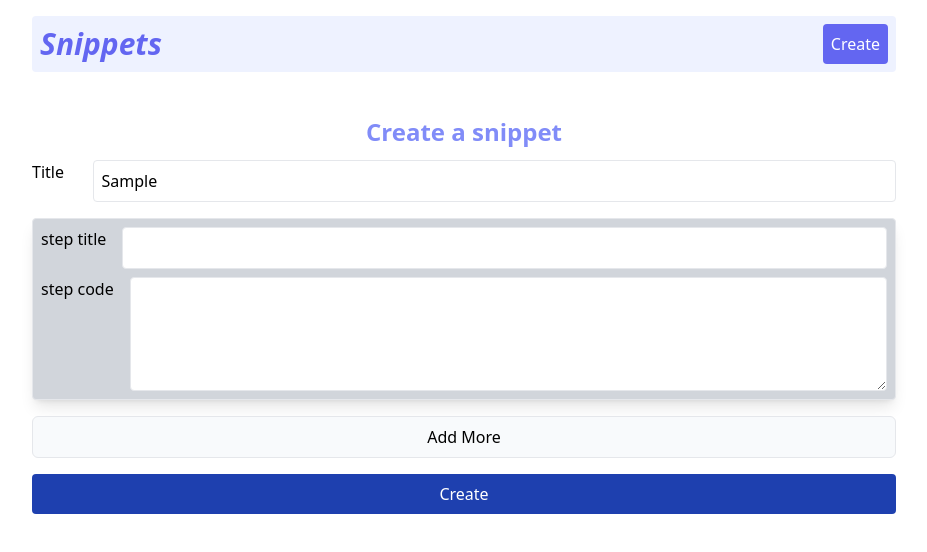
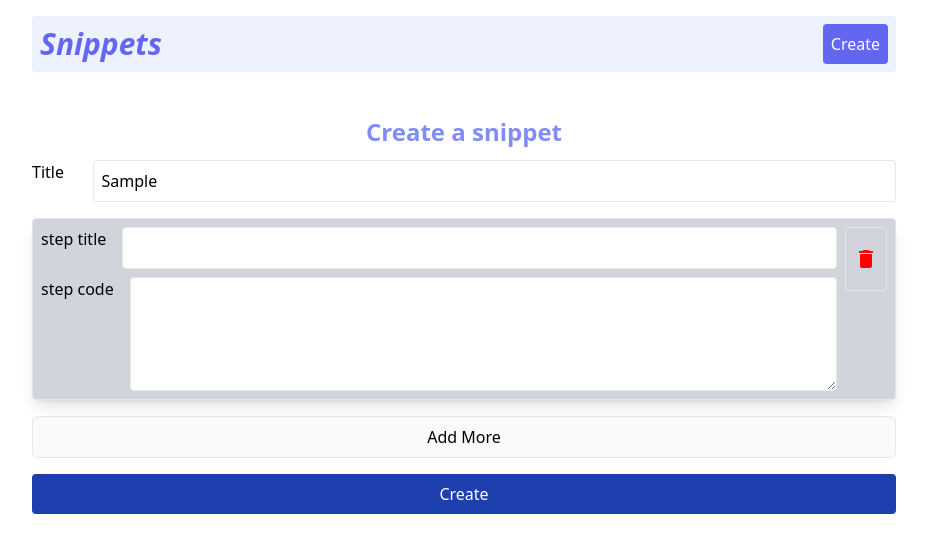
Before and after one commit to deepak1051/code-snippets, a React (Vite) app in the folder client/: page /snippets/new in a window 1280 px wide. Both pictures are taken after typing "Sample" into the empty fields and a click on the button "Add More". Shown: the top 552 px of the page, without its empty margins (176-1103 px from the left). Built offline with nearby package versions, Linux system fonts and the light colour scheme; no server answers.

Commit message:
edit snipet fixed

```diff
--- a/client/package.json
+++ b/client/package.json
@@ -15,6 +15,7 @@
     "nanoid": "^5.0.7",
     "react": "^18.2.0",
     "react-dom": "^18.2.0",
+    "react-icons": "^5.3.0",
     "react-router-dom": "^6.22.3",
     "react-toastify": "^10.0.5"
   },
--- a/client/src/pages/CreateSnippet.jsx
+++ b/client/src/pages/CreateSnippet.jsx
@@ -1,6 +1,7 @@
 import { useState } from 'react';
 import { useNavigate } from 'react-router-dom';
 import { nanoid } from 'nanoid';
+import { MdDelete } from 'react-icons/md';
 
 export default function CreateSnippet({ createSnippet }) {
   const [title, setTitle] = useState('');
@@ -41,6 +42,10 @@ export default function CreateSnippet({ createSnippet }) {
     );
   };
 
+  const handleDelete = (id) => {
+    setSteps((prev) => prev.filter((item) => item.id != id));
+  };
+
   return (
     <div className="container mx-auto p-4 max-w-4xl">
       <form onSubmit={handleSubmit}>
@@ -66,8 +71,9 @@ export default function CreateSnippet({ createSnippet }) {
             {steps.map((item) => (
               <div
                 key={item.id}
-                className=" bg-gray-300 shadow-lg  border p-2 rounded"
+                className="relative bg-gray-300 shadow-lg  border p-2 rounded flex gap-2"
               >
+                <div className="flex-1">
                   <div className="flex gap-4 mb-2">
                     <label className="whitespace-nowrap" htmlFor="title">
                       step title
@@ -100,6 +106,14 @@ export default function CreateSnippet({ createSnippet }) {
                     />
                   </div>
                 </div>
+                <button
+                  onClick={() => handleDelete(item.id)}
+                  type="button"
+                  className="p-2 rounded border  h-16"
+                >
+                  <MdDelete size={24} color="red" />
+                </button>
+              </div>
             ))}
           </div>
 
--- a/client/src/pages/EditSnippet.jsx
+++ b/client/src/pages/EditSnippet.jsx
@@ -4,6 +4,8 @@ import { useEffect, useState } from 'react';
 import { useNavigate, useParams } from 'react-router-dom';
 import { url } from '../App';
 import { nanoid } from 'nanoid';
+import { MdDelete } from 'react-icons/md';
+import { CiSquareChevDown, CiSquareChevUp } from 'react-icons/ci';
 
 export default function EditSnippet({ editSnippet }) {
   const { id } = useParams();
@@ -84,8 +86,9 @@ export default function EditSnippet({ editSnippet }) {
           {steps.map((item) => (
             <div
               key={item.id}
-              className="border bg-gray-400 shadow-lg  p-2 rounded"
+              className=" flex gap-2 border bg-gray-400 shadow-lg  p-2 rounded "
             >
+              <div className="flex-1">
                 <div className="flex gap-4 mb-2 items-center">
                   <label className="whitespace-nowrap" htmlFor="title">
                     step title
@@ -111,6 +114,24 @@ export default function EditSnippet({ editSnippet }) {
                     options={{ minimap: { enabled: false } }}
                     onChange={(code) => handleChangeStepCode(code, item.id)}
                   />
+                </div>
+              </div>
+
+              <div className="flex flex-col items-center">
+                <button type="button" className="p-2 rounded border  h-8">
+                  <CiSquareChevUp />
+                </button>
+
+                <button type="button" className="p-2 rounded border  h-8">
+                  <CiSquareChevDown />
+                </button>
+                <button
+                  // onClick={() => handleDelete(item.id)}
+                  type="button"
+                  className="p-2 rounded border  h-8"
+                >
+                  <MdDelete size={20} color="red" />
+                </button>
               </div>
             </div>
           ))}
```
Also changed, not shown: 1 other file (tests, documents, lock files or other folders). Lines whose indentation alone changed are shown as unchanged.
